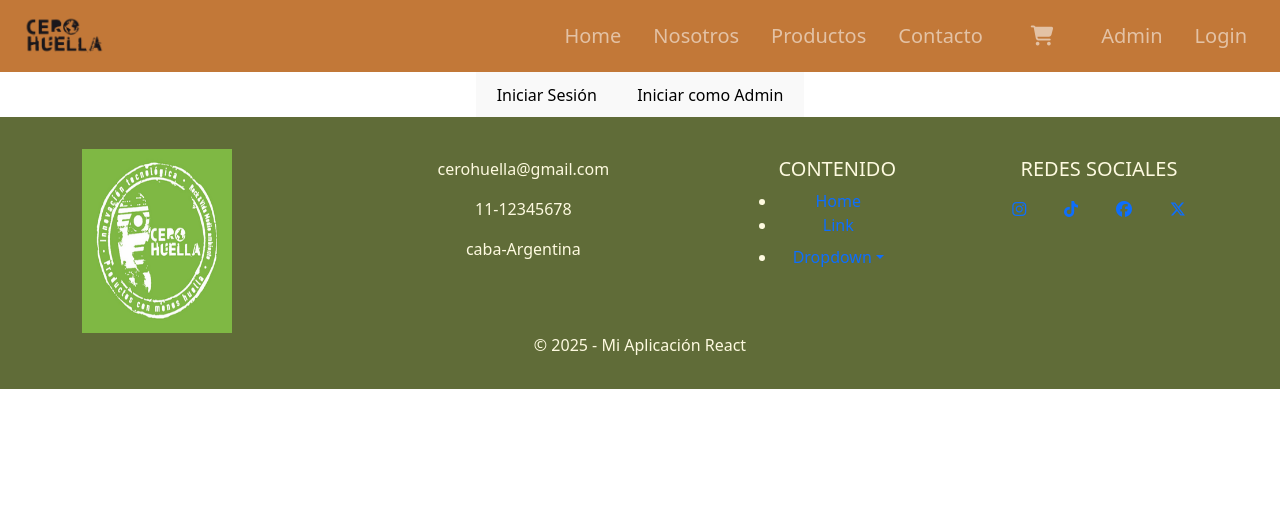
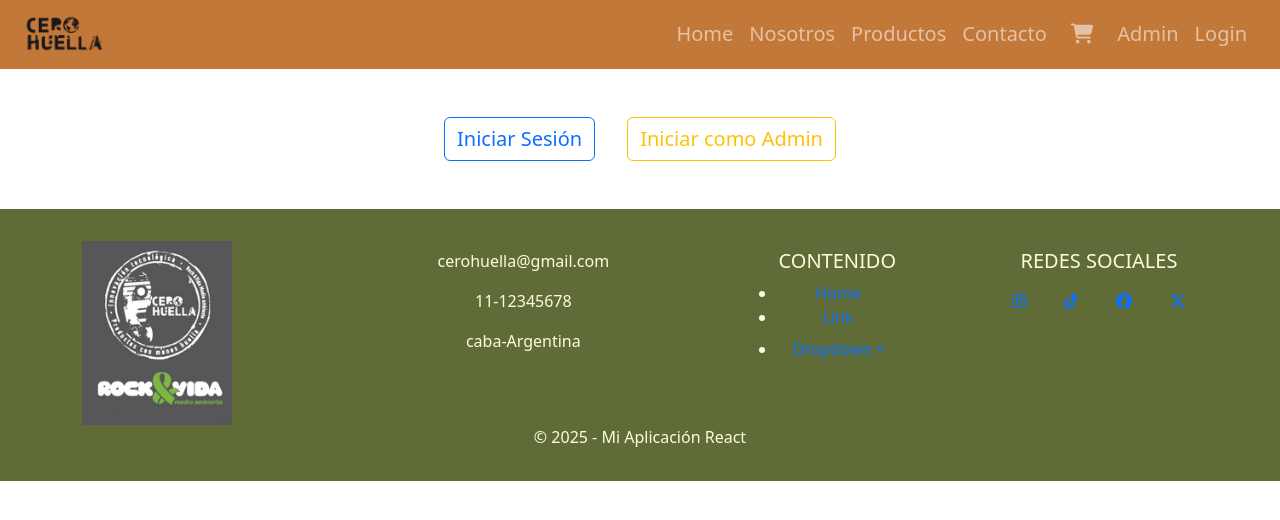
Before and after one commit to AlanContreras784/pre-entrega-react-js, a React (Vite) app: page /login in a window 1280 px wide. Shown: the top 520 px of the page. Built offline with nearby package versions, Linux system fonts and the light colour scheme.

Commit message:
Agregando color botones Login y Admin. agregar boton productoDetalles(Volver a productos) y cambiando logo footer

```diff
--- a/src/components/Footer.jsx
+++ b/src/components/Footer.jsx
@@ -1,7 +1,7 @@
 import "../styles/Footer.css";
 import Nav from 'react-bootstrap/Nav';
 import NavDropdown from 'react-bootstrap/NavDropdown'
-import logoFooter from '../assets/img/logo_cero_huella.png'
+import logoFooter from '../assets/img/cerohuellaredondoconryv_pequeña.png'
 import { Container } from "react-bootstrap";
 
 function Footer() {
--- a/src/components/Header.jsx
+++ b/src/components/Header.jsx
@@ -16,11 +16,11 @@ function Header({productosCarrito}) {
                     <Navbar.Toggle aria-controls="responsive-navbar-nav" className="ms-auto"/>
                     <Navbar.Collapse id="responsive-navbar-nav">
                         <Nav className="ms-auto">
-                            <Nav.Link href='#' className='me-auto '><Link className="me-auto nav-link" to="/">Home</Link></Nav.Link>
+                            <Nav.Link href='#' className='me-auto'><Link className="me-auto nav-link" to="/">Home</Link></Nav.Link>
                             <Nav.Link href='#' className='me-auto'><Link className="me-auto nav-link" to="/about">Nosotros</Link></Nav.Link>
                             <Nav.Link href='#' className='me-auto'><Link className="me-auto nav-link" to="/productos">Productos</Link></Nav.Link>
                             <Nav.Link href='#' className='me-auto'><Link className="me-auto nav-link" to="/contacto">Contacto</Link></Nav.Link>
-                            <Nav.Link href='#' className='me-auto'><Link className=" iconCarrito mx-0 px-4 me-auto  nav-link" to="/carrito"><i class="fa-solid fa-cart-shopping"></i><small>{productosCarrito.length>0 ? productosCarrito.length : ""}</small></Link></Nav.Link>
+                            <Nav.Link href='#' className='me-auto'><Link className="mx-0 px-2 me-auto  nav-link" to="/carrito"><i class="fa-solid fa-cart-shopping"></i><small className='color-cantidad px-1'>{productosCarrito.length>0 ? productosCarrito.length : ""}</small></Link></Nav.Link>
                             <Nav.Link href='#' className='me-auto'><Link className="me-auto nav-link" to="/admin">Admin</Link></Nav.Link>
                             <Nav.Link href='#' className='me-auto'><Link className="me-auto nav-link" to="/login">Login</Link></Nav.Link>
                         </Nav>
--- a/src/components/Login.jsx
+++ b/src/components/Login.jsx
@@ -1,8 +1,10 @@
+import 'bootstrap/dist/css/bootstrap.min.css';
+
 export default function Login({setLogueadoUser, setLogueadoAdmi, user, admi}){
     return(
         <div>
-            <button onClick={setLogueadoUser}>{user? "Cerrar Sesión" : "Iniciar Sesión"}</button>
-            <button onClick={setLogueadoAdmi}>{admi? "Cerrar como Admin" : "Iniciar como Admin"}</button>
+            <button className="btn btn-outline-primary mx-3 my-5 fs-5"  onClick={setLogueadoUser}>{user? "Cerrar Sesión" : "Iniciar Sesión"}</button>
+            <button className="btn btn-outline-warning mx-3 my-5 fs-5" onClick={setLogueadoAdmi}>{admi? "Cerrar como Admin" : "Iniciar como Admin"}</button>
         </div>
     )
 }
--- a/src/components/ProductoDetalle.jsx
+++ b/src/components/ProductoDetalle.jsx
@@ -1,5 +1,5 @@
 import { useEffect, useState } from "react";
-import { useParams } from "react-router-dom";
+import { Link, useParams } from "react-router-dom";
 import "../styles/ProductoDetalle.css";
 import { dispararSweetAlertBasico } from "../assets/SweetAlert";
 import 'bootstrap/dist/css/bootstrap.min.css';
@@ -52,7 +52,7 @@ function ProductoDetalle({ funcionCarrito }) {
 
   return (
     <div className="detalle-container">
-      <img className="detalle-imagen" src={producto.image} alt={producto.title} />
+        <img className="detalle-imagen mx-auto" src={producto.image} alt={producto.title} />
       <div className="detalle-info">
         <h2>{producto.title}</h2>
         <small>{producto.description}</small>
@@ -62,7 +62,8 @@ function ProductoDetalle({ funcionCarrito }) {
             <span>{cantidad}</span>
             <button className="ms-3 btn btn-light" onClick={sumarContador}>+</button>
         </div>
-        <button className="me-3 btn btn-light " onClick={agregarAlCarrito}>Agregar al carrito</button>
+        <button className="mx-auto btn btn-outline-secondary " onClick={agregarAlCarrito}>Agregar al carrito</button>
+        <Link className="mx-auto" to={"/productos/"}> <button className="mt-3  btn btn-outline-warning ">Volver a Productos</button> </Link>
       </div>
     </div>
   );
--- a/src/styles/Header.css
+++ b/src/styles/Header.css
@@ -13,18 +13,34 @@
     }
 }
 
+.color-cantidad{
+    color: white;
+    font-size: medium;
+}
+
+.navbar-nav {
+    --bs-nav-link-padding-x: 0;
+    --bs-nav-link-padding-y: 0.3rem;
+}
+
+@media (min-width: 992px) {
+    .navbar-expand-lg .navbar-nav .nav-link {
+        padding-right: var(--bs-navbar-nav-link-padding-x);
+        padding-left: 0px;
+    }
+}
+
 @media (prefers-reduced-motion: reduce) {
     .nav-link {
-             transition: step-start;
+            transition: none;
     }
 }
 .nav-link:hover{
-  color: var(--bs-nav-link-hover-color);
-  text-decoration: underline;
-  text-decoration-color: var(--bs-nav-link-color);
-  transition: color 0.15s ease-in-out, background-color 0.15s ease-in-out, border-color 0.15s ease-in-out;
+    color: var(--bs-nav-link-hover-color);
+    text-decoration: underline;
+    text-decoration-color: var(--bs-nav-link-color);
 }
 .nav-link:focus-visible {
-  outline: 5;
-  box-shadow: 0 0 0 0.25rem rgba(13, 110, 253, 0.25);
+    outline: 5;
+    box-shadow: 0 0 0 0.25rem rgba(13, 110, 253, 0.25);
 }
--- a/src/styles/ProductoDetalle.css
+++ b/src/styles/ProductoDetalle.css
@@ -11,6 +11,7 @@
 }
 
 .detalle-imagen {
+    display: block;
     width: 300px;
     height: auto;
     border-radius: 10px;
@@ -36,3 +37,15 @@
     font-size: 18px;
     color: black;
 }
+
+@media (max-width:750px) {
+    .detalle-container{
+        display: block;
+        max-width: 350px;
+    }
+    .detalle-imagen {
+    width: 250px;
+    height: auto;
+    padding-bottom: 20px;
+}
+}
```
Also changed, not shown: src/assets/img/Logo _Cero_Huella _Redondo.png (added), src/assets/img/cerohuellaredondoconryv_pequeña.png (added).
